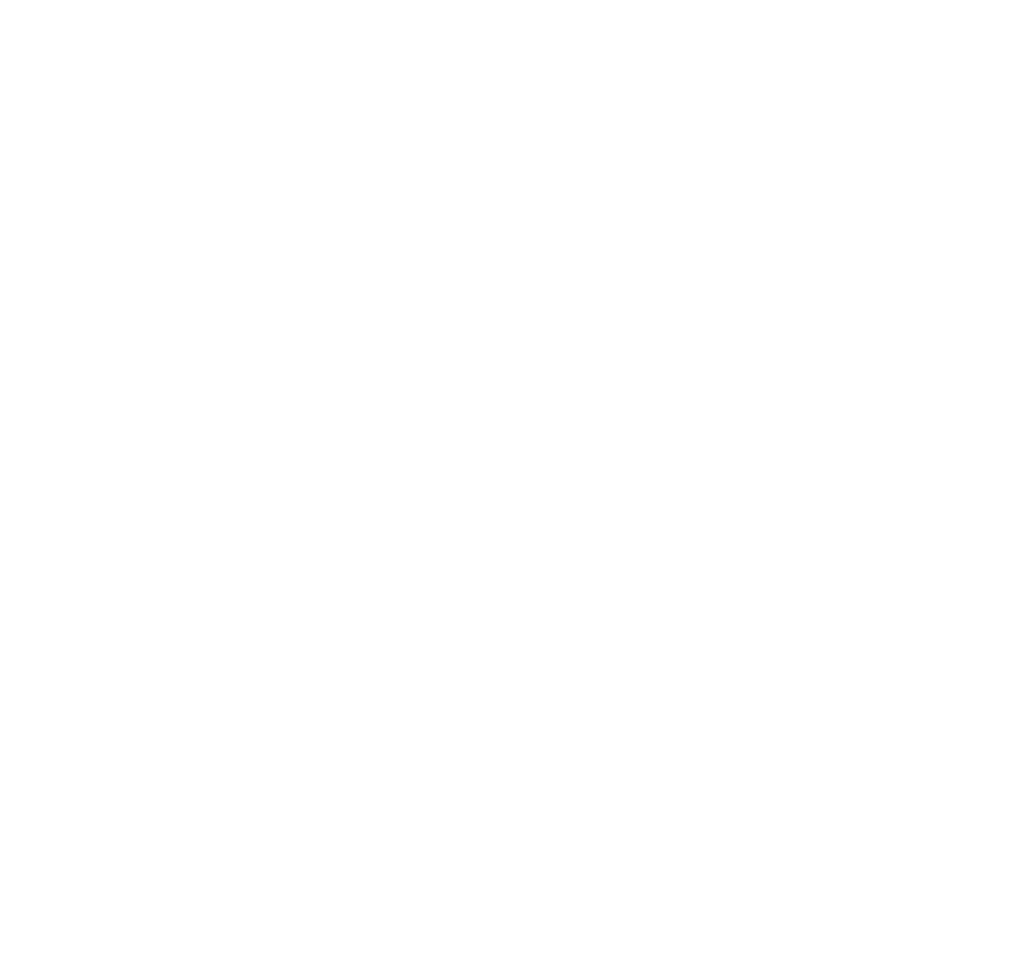
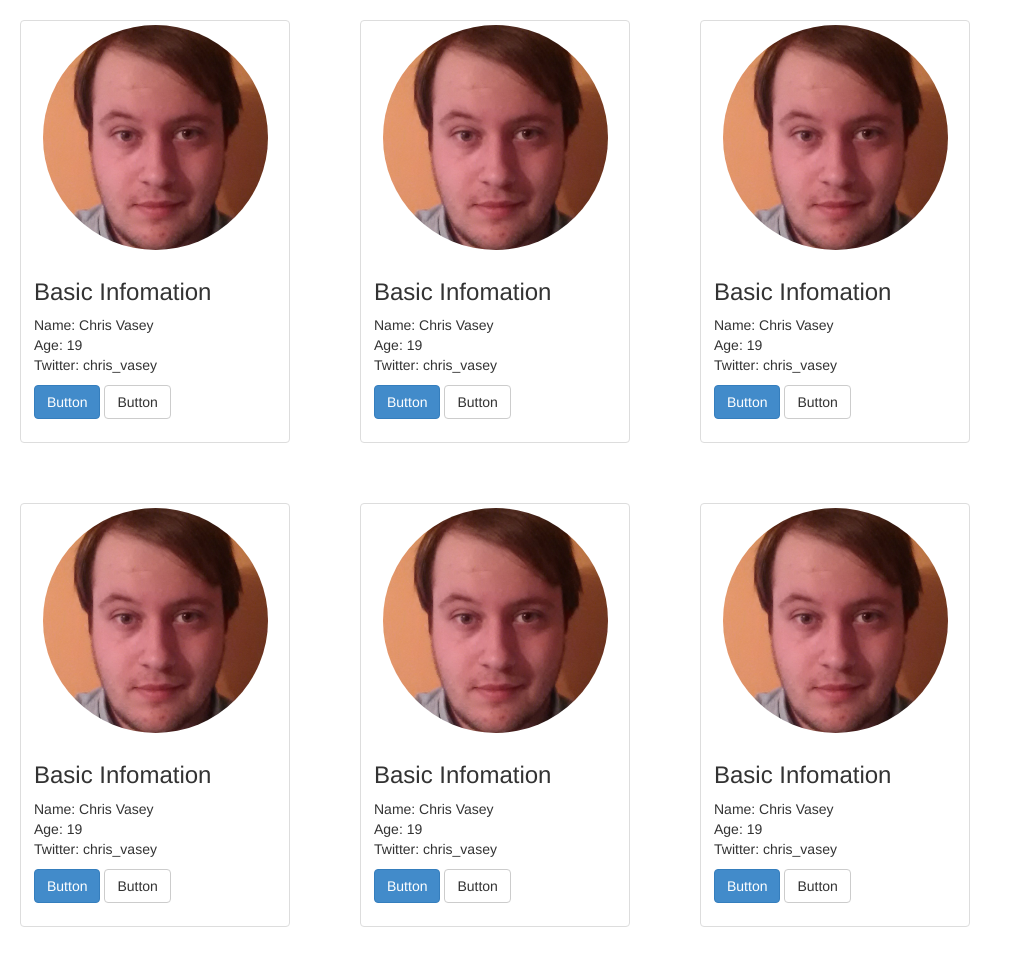
Before and after one commit to chrisvasey/dashboard, a plain HTML site: page index.html in a window 1280 px wide. Shown: the whole page, without its empty margins (0-1013 px from the left). Before the commit the page ends 800 px from the top, so only its background shows below. Drawn offline with nearby package versions, Linux system fonts and the light colour scheme.

```diff
--- a/css/main.less
+++ b/css/main.less
@@ -1 +1 @@
-@import: 'stylesheet.less';
+@import 'stylesheet.less';
--- a/css/stylesheet.less
+++ b/css/stylesheet.less
@@ -4,3 +4,8 @@
 	height: 100%;
 	width: 100%;
 }
+
+.personal-info {
+	width: 300px;
+	margin: 20px;
+}
--- a/index.html
+++ b/index.html
@@ -5,25 +5,107 @@
 
   <title>Dashboard</title>
 
+
+
   <!-- Bootstrap -->
   <link href="css/bootstrap.min.css" rel="stylesheet">
   <!-- Custom CSS -->
   <link rel="stylesheet" href="css/main.less" type="text/less" media="screen" />
   <!-- Scripts -->
-  <script src="http://code.jquery.com/jquery-1.10.2.min.js"></script>
-  <script src="//cdnjs.cloudflare.com/ajax/libs/less.js/1.7.0/less.min.js"></script>
+  <script src="js/jquery.min.js"></script>
+  <script src="js/less.min.js"></script>
   <!-- Font import -->
   <link href='http://fonts.googleapis.com/css?family=Open+Sans+Condensed:300,700' rel='stylesheet' type='text/css'>
   <link href="//netdna.bootstrapcdn.com/font-awesome/4.1.0/css/font-awesome.min.css" rel="stylesheet">
 
 </head>
 <body>
+<div class="row">
+  <div class="col-sm-6 col-md-4 personal-info">
+    <div class="thumbnail">
+      <img class="img-circle" width="225px" src="images/me.jpg" alt="me">
+      <div class="caption">
+        <h3>Basic Infomation</h3>
+        <p><span>Name:</span> Chris Vasey<br>
+         <span>Age:</span> 19<br>
+         <span>Twitter:</span> chris_vasey
+      </p>
+        <p><a href="#" class="btn btn-primary" role="button">Button</a> <a href="#" class="btn btn-default" role="button">Button</a></p>
+      </div>
+    </div>
+  </div>
+  <div class="col-sm-6 col-md-4 personal-info">
+    <div class="thumbnail">
+      <img class="img-circle" width="225px" src="images/me.jpg" alt="me">
+      <div class="caption">
+        <h3>Basic Infomation</h3>
+        <p><span>Name:</span> Chris Vasey<br>
+         <span>Age:</span> 19<br>
+         <span>Twitter:</span> chris_vasey
+      </p>
+        <p><a href="#" class="btn btn-primary" role="button">Button</a> <a href="#" class="btn btn-default" role="button">Button</a></p>
+      </div>
+    </div>
+  </div>
+  <div class="col-sm-6 col-md-4 personal-info">
+    <div class="thumbnail">
+      <img class="img-circle" width="225px" src="images/me.jpg" alt="me">
+      <div class="caption">
+        <h3>Basic Infomation</h3>
+        <p><span>Name:</span> Chris Vasey<br>
+         <span>Age:</span> 19<br>
+         <span>Twitter:</span> chris_vasey
+      </p>
+        <p><a href="#" class="btn btn-primary" role="button">Button</a> <a href="#" class="btn btn-default" role="button">Button</a></p>
+      </div>
+    </div>
+  </div>
+</div>
 
-<div class="container personal-info"></div>
+<div class="row">
+  <div class="col-sm-6 col-md-4 personal-info">
+    <div class="thumbnail">
+      <img class="img-circle" width="225px" src="images/me.jpg" alt="me">
+      <div class="caption">
+        <h3>Basic Infomation</h3>
+        <p><span>Name:</span> Chris Vasey<br>
+         <span>Age:</span> 19<br>
+         <span>Twitter:</span> chris_vasey
+      </p>
+        <p><a href="#" class="btn btn-primary" role="button">Button</a> <a href="#" class="btn btn-default" role="button">Button</a></p>
+      </div>
+    </div>
+  </div>
+  <div class="col-sm-6 col-md-4 personal-info">
+    <div class="thumbnail">
+      <img class="img-circle" width="225px" src="images/me.jpg" alt="me">
+      <div class="caption">
+        <h3>Basic Infomation</h3>
+        <p><span>Name:</span> Chris Vasey<br>
+         <span>Age:</span> 19<br>
+         <span>Twitter:</span> chris_vasey
+      </p>
+        <p><a href="#" class="btn btn-primary" role="button">Button</a> <a href="#" class="btn btn-default" role="button">Button</a></p>
+      </div>
+    </div>
+  </div>
+  <div class="col-sm-6 col-md-4 personal-info">
+    <div class="thumbnail">
+      <img class="img-circle" width="225px" src="images/me.jpg" alt="me">
+      <div class="caption">
+        <h3>Basic Infomation</h3>
+        <p><span>Name:</span> Chris Vasey<br>
+         <span>Age:</span> 19<br>
+         <span>Twitter:</span> chris_vasey
+      </p>
+        <p><a href="#" class="btn btn-primary" role="button">Button</a> <a href="#" class="btn btn-default" role="button">Button</a></p>
+      </div>
+    </div>
+  </div>
+</div>
 
   <!-- Bootstrap core JavaScript
   ================================================== -->
-  <script src="https://ajax.googleapis.com/ajax/libs/jquery/1.11.1/jquery.min.js"></script>
   <script src="js/bootstrap.min.js"></script>
 </body>
 </html>
```
Also changed, not shown: css/main.css, css/stylesheet.css, images/me.jpg (added).
